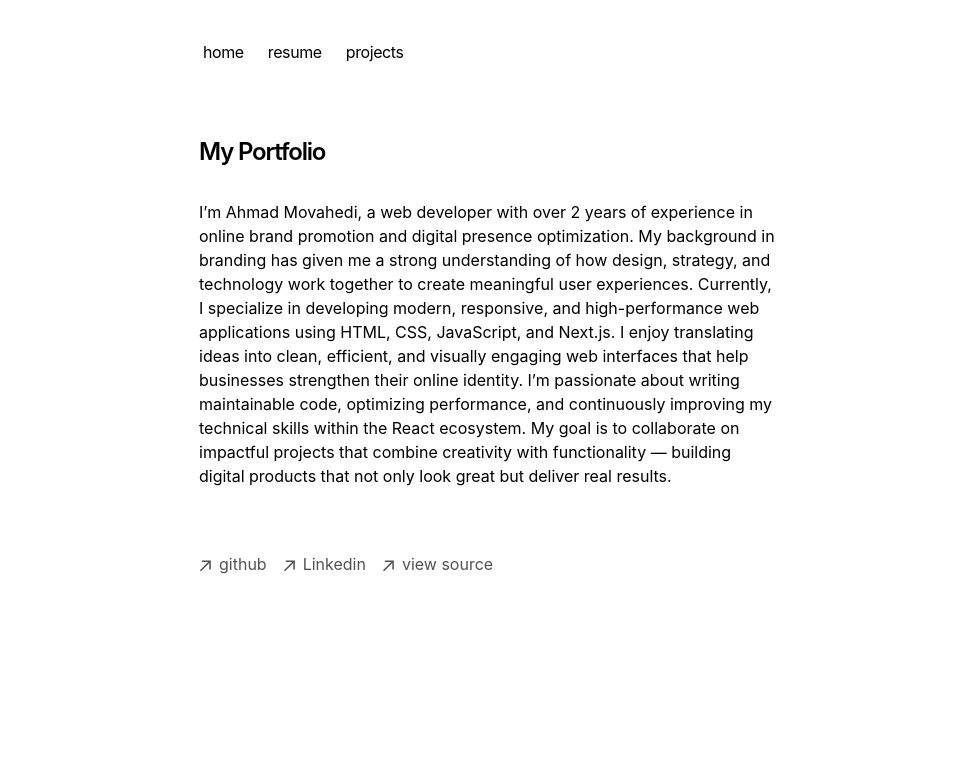
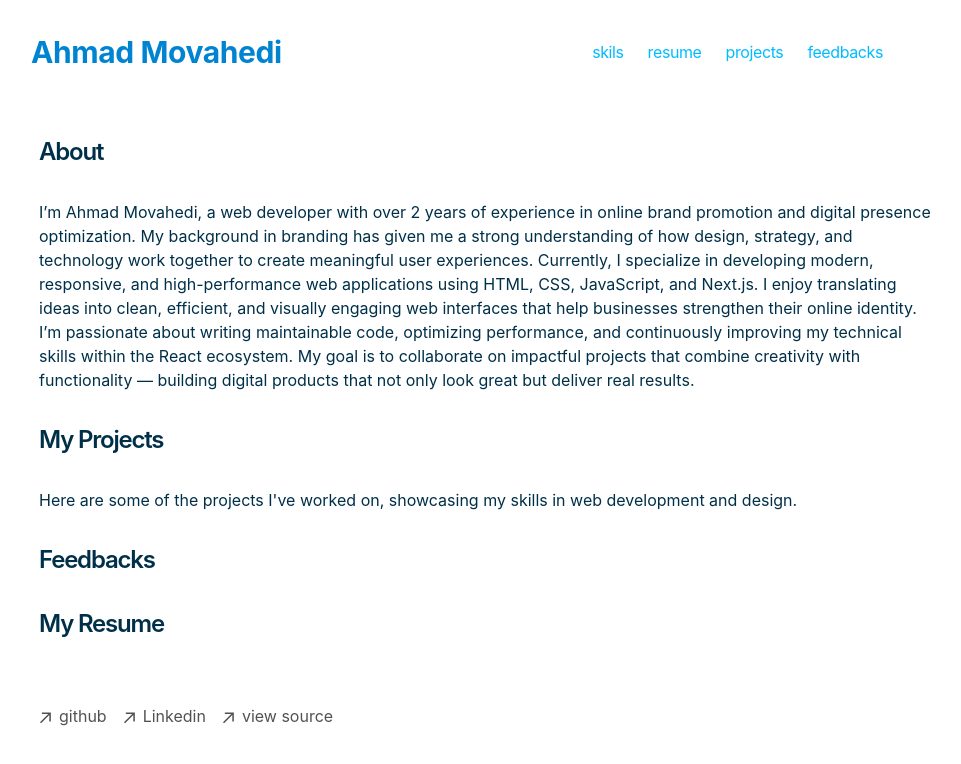
Before and after one commit to mvahmad/portfolio, a Next.js app in the folder blog/: page / in a window 1280 px wide. Shown: the top 764 px of the page, without its empty margins (153-1114 px from the left). Built offline with nearby package versions, Linux system fonts and the light colour scheme.

Commit message:
style: texts and links

```diff
--- /dev/null
+++ b/blog/app/components/about.tsx
@@ -0,0 +1,20 @@
+export default function About({id}: {id: string}) {
+  return (
+      <section id={id}>
+      <h1 className="mb-8 text-2xl text-[#003049] font-semibold tracking-tighter">
+       About
+      </h1>
+      <p className="mb-4 text-[#003049]">
+        {`I’m Ahmad Movahedi, a web developer with over 2 years of experience in online brand promotion and digital presence optimization. My background in branding has given me a strong understanding of how design, strategy, and technology work together to create meaningful user experiences.
+
+Currently, I specialize in developing modern, responsive, and high-performance web applications using HTML, CSS, JavaScript, and Next.js. I enjoy translating ideas into clean, efficient, and visually engaging web interfaces that help businesses strengthen their online identity.
+
+I’m passionate about writing maintainable code, optimizing performance, and continuously improving my technical skills within the React ecosystem.
+
+My goal is to collaborate on impactful projects that combine creativity with functionality — building digital products that not only look great but deliver real results.`}
+      </p>
+      <div className="my-8">
+      </div>
+    </section>
+  )
+}
--- /dev/null
+++ b/blog/app/components/feedbacks.tsx
@@ -0,0 +1,11 @@
+export default function Feedbacks({id}:{id:string}){
+      return (
+    <section id={id}>
+      <h1 className="font-semibold  text-[#003049] text-2xl mb-8 tracking-tighter">Feedbacks</h1>
+      <div className="my-8">
+        {/* Project list can be added here */}
+
+      </div>
+    </section>
+  )
+}
--- a/blog/app/components/nav.tsx
+++ b/blog/app/components/nav.tsx
@@ -1,32 +1,52 @@
+"use client";
 import Link from 'next/link'
-
+import { useEffect, useState } from "react";
 const navItems = {
-  '/': {
-    name: 'home',
-  },
-  '/resume': {
-    name: 'resume',
-  },
-  '/projects': {
-    name: 'projects',
-  },
-}
+  "#skils": { name: "skils" },
+  "#resume": { name: "resume" },
+  "#projects": { name: "projects" },
+  "#feedbacks":{name:"feedbacks"}
+};
 
 export function Navbar() {
+  const [activeSection, setActiveSection] = useState("about-section");
+
+  useEffect(() => {
+    const sections = document.querySelectorAll("section");
+
+    const observer = new IntersectionObserver(
+      (entries) => {
+        entries.forEach((entry) => {
+          if (entry.isIntersecting) {
+            setActiveSection(entry.target.id);
+          }
+        });
+      },
+      { threshold: 0.6 } // 60% visible = considered active
+    );
+
+    sections.forEach((section) => observer.observe(section));
+
+    return () => observer.disconnect();
+  }, []);
+
+
+
   return (
     <aside className="-ml-[8px] mb-16 tracking-tight">
       <div className="lg:sticky lg:top-20">
         <nav
-          className="flex flex-row items-start relative px-0 pb-0 fade md:overflow-auto scroll-pr-6 md:relative"
+          className="flex scroll-smooth sm:justify-between justify-center items-center sm:flex-row flex-col  relative px-0 pb-0 fade md:overflow-auto scroll-pr-6 md:relative"
           id="nav"
         >
-          <div className="flex flex-row space-x-0 pr-10">
+          <Link href={"/"} className='text-3xl text-sky-600 font-bold'>Ahmad Movahedi</Link>
+          <div className="flex flex-row space-x-0 sm:pr-10 pr-0">
             {Object.entries(navItems).map(([path, { name }]) => {
               return (
                 <Link
                   key={path}
                   href={path}
-                  className="transition-all hover:text-neutral-800 dark:hover:text-neutral-200 flex align-middle relative py-1 px-2 m-1"
+                  className={`transition-all ${activeSection == path ? "font-bold text-blue-600" : ""} text-sky-400 hover:text-sky-700 flex align-middle relative py-1 px-2 m-1`}
                 >
                   {name}
                 </Link>
--- /dev/null
+++ b/blog/app/components/projects.tsx
@@ -0,0 +1,19 @@
+export const metadata = {
+  title: 'Ahmad Movahedi Projects',
+  description: 'Read my Projects List.',
+}
+
+export default function Projects({id}: {id: string}) {
+  return (
+    <section id={id}>
+      <h1 className="font-semibold  text-[#003049] text-2xl mb-8 tracking-tighter">My Projects</h1>
+      <p className="mb-4 text-[#003049]">
+        Here are some of the projects I've worked on, showcasing my skills in web development and design.
+      </p>
+      <div className="my-8">
+        {/* Project list can be added here */}
+
+      </div>
+    </section>
+  )
+}
--- /dev/null
+++ b/blog/app/components/resume.tsx
@@ -0,0 +1,12 @@
+export const metadata = {
+  title: 'Ahmad Movahedi Resume',
+  description: 'Read my Resume.',
+}
+
+export default function Resume({id}: {id: string}) {
+  return (
+    <section id={id}>
+      <h1 className="font-semibold text-[#003049] text-2xl mb-8 tracking-tighter">My Resume</h1>
+    </section>
+  )
+}
--- a/blog/app/global.css
+++ b/blog/app/global.css
@@ -31,6 +31,11 @@
 
 html {
   min-width: 360px;
+}
+
+/* globals.css */
+html {
+  scroll-behavior: smooth;
 }
 
 .prose .anchor {
--- a/blog/app/layout.tsx
+++ b/blog/app/layout.tsx
@@ -52,7 +52,7 @@ export default function RootLayout({
         GeistMono.variable
       )}
     >
-      <body className="antialiased max-w-xl mx-4 mt-8 lg:mx-auto">
+      <body className="antialiased max-w-4xl mx-4 mt-8 lg:mx-auto">
         <main className="flex-auto min-w-0 mt-6 flex flex-col px-2 md:px-0">
           <Navbar />
           {children}
--- a/blog/app/page.tsx
+++ b/blog/app/page.tsx
@@ -1,20 +1,15 @@
+import About from "./components/about";
+import Feedbacks from "./components/feedbacks";
+import Projects from "./components/projects";
+import Resume from "./components/resume";
+
 export default function Page() {
   return (
-    <section>
-      <h1 className="mb-8 text-2xl font-semibold tracking-tighter">
-        My Portfolio
-      </h1>
-      <p className="mb-4">
-        {`I’m Ahmad Movahedi, a web developer with over 2 years of experience in online brand promotion and digital presence optimization. My background in branding has given me a strong understanding of how design, strategy, and technology work together to create meaningful user experiences.
-
-Currently, I specialize in developing modern, responsive, and high-performance web applications using HTML, CSS, JavaScript, and Next.js. I enjoy translating ideas into clean, efficient, and visually engaging web interfaces that help businesses strengthen their online identity.
-
-I’m passionate about writing maintainable code, optimizing performance, and continuously improving my technical skills within the React ecosystem.
-
-My goal is to collaborate on impactful projects that combine creativity with functionality — building digital products that not only look great but deliver real results.`}
-      </p>
-      <div className="my-8">
-      </div>
-    </section>
+    <>
+      <About id={"about"} />
+      <Projects id={"projects"} />
+      <Feedbacks id={"feedbacks"} />
+      <Resume id={"resume"} />
+    </>
   )
 }
--- a/blog/app/projects/page.tsx
+++ /dev/null
@@ -1,12 +0,0 @@
-export const metadata = {
-  title: 'Ahmad Movahedi Projects',
-  description: 'Read my Projects List.',
-}
-
-export default function Page() {
-  return (
-    <section>
-      <h1 className="font-semibold text-2xl mb-8 tracking-tighter">My Projects</h1>
-    </section>
-  )
-}
--- a/blog/app/resume/page.tsx
+++ /dev/null
@@ -1,12 +0,0 @@
-export const metadata = {
-  title: 'Ahmad Movahedi Resume',
-  description: 'Read my Resume.',
-}
-
-export default function Page() {
-  return (
-    <section>
-      <h1 className="font-semibold text-2xl mb-8 tracking-tighter">My Resume</h1>
-    </section>
-  )
-}
```
